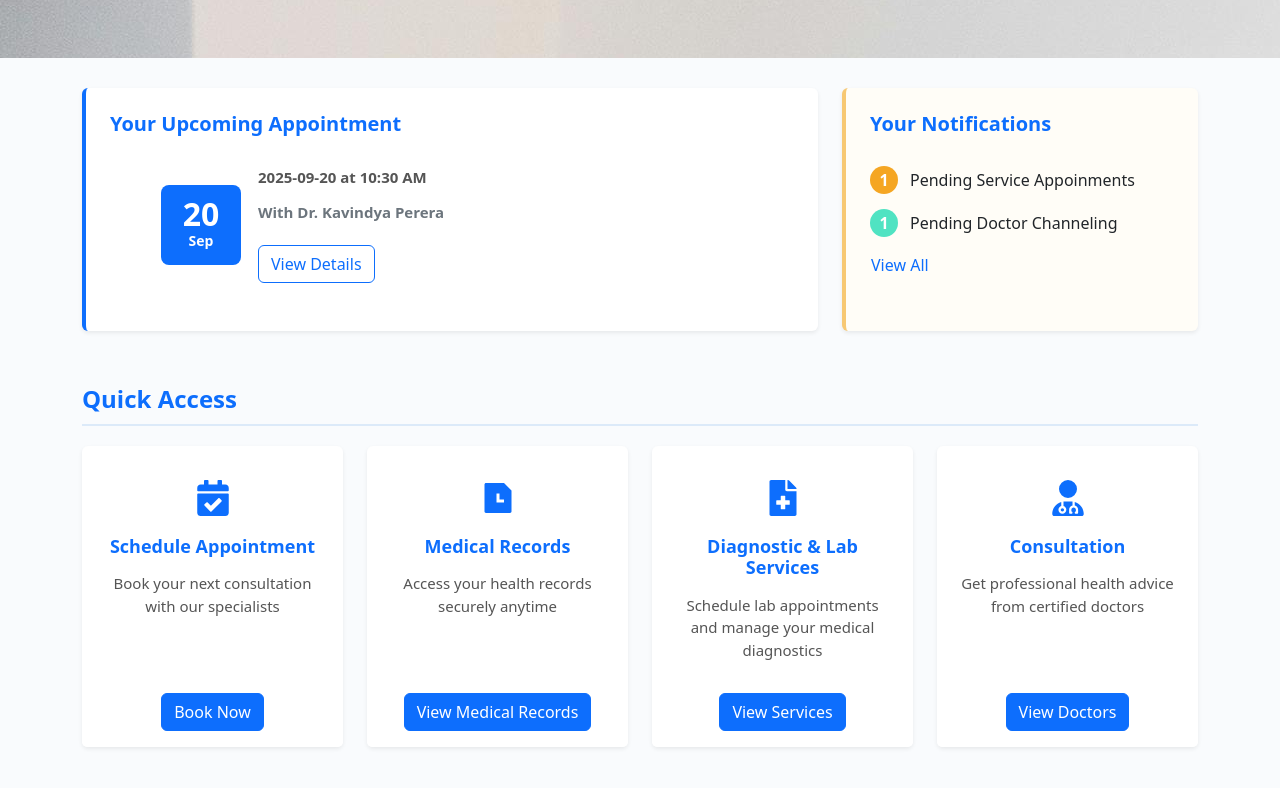
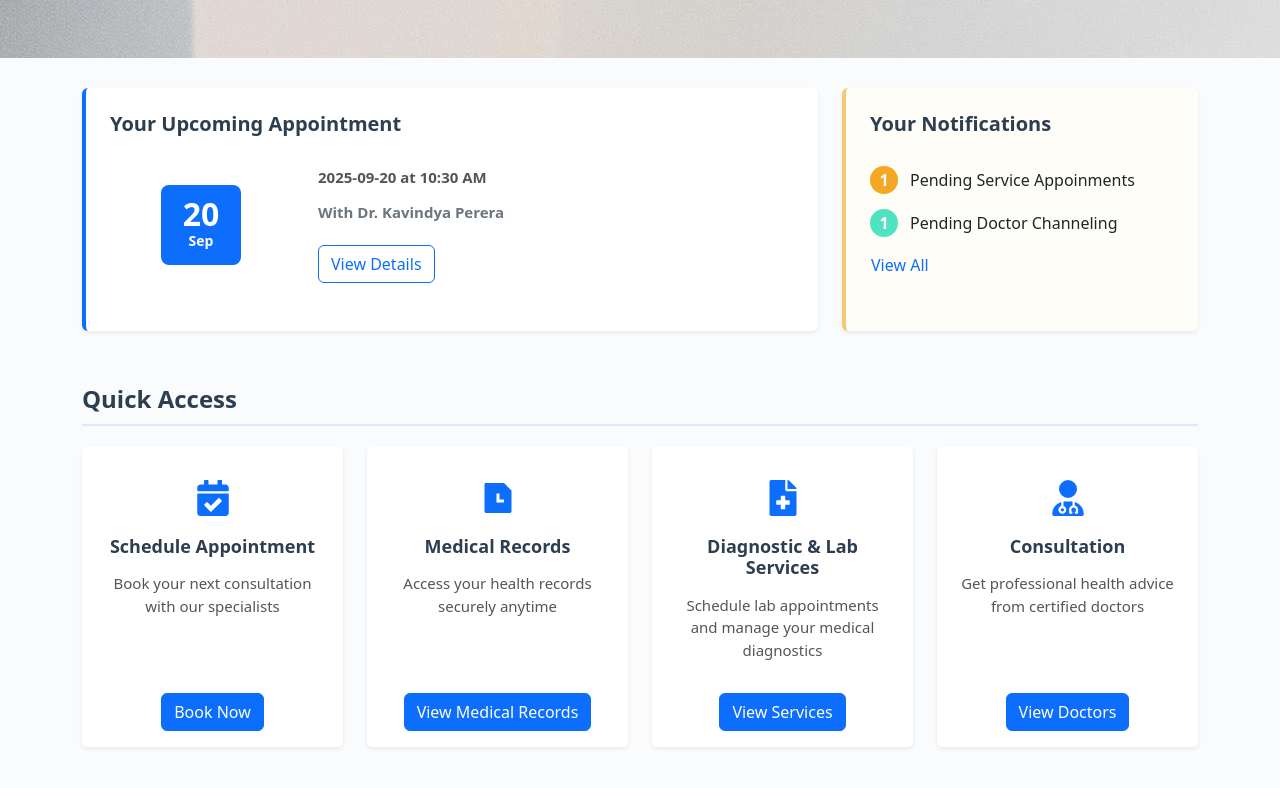
Before and after one commit to kavishka-wilagedara/healthcare-system, a React (Create React App) app in the folder frontend/: page /patient/dashboard in a window 1280 px wide. Shown: the part 432-1220 px from the top of the page. Built offline with nearby package versions, Linux system fonts and the light colour scheme.

Commit message:
style: add colours into patient homepage

```diff
--- a/frontend/src/patient/Homepage.css
+++ b/frontend/src/patient/Homepage.css
@@ -72,7 +72,7 @@
 .section-title {
   font-size: 24px;
   font-weight: 600;
-  color: #0d6efd;
+  color: #2c3e50;
   margin: 30px 0 20px;
   padding-bottom: 10px;
   border-bottom: 2px solid #dceaf9;
@@ -87,7 +87,7 @@
 }
 
 .card-title {
-  color: #0d6efd;
+  color: #2c3e50;
   font-size: 20px;
   font-weight: 600;
   margin-bottom: 30px;
@@ -132,6 +132,10 @@
 .appointment-info {
   flex-grow: 1;
   margin-left: 1px;
+}
+
+.appointment-info .appointment-infor-with-btn {
+  margin-left: 60px;
 }
 
 .appointment-time {
@@ -212,7 +216,7 @@
 .feature-title {
   font-size: 18px;
   font-weight: 600;
-  color: #0d6efd;
+  color: #2c3e50;
   margin-bottom: 12px;
   justify-content: center;
 }
--- a/frontend/src/patient/Homepage.jsx
+++ b/frontend/src/patient/Homepage.jsx
@@ -128,6 +128,7 @@ function Homepage() {
                       </div>
 
                       <div className="appointment-info">
+                        <div className="appointment-infor-with-btn">
                           <p className="appointment-time">
                             {
                               data.pendingDoctorAppoinments[
@@ -154,6 +155,7 @@ function Homepage() {
                           <Button variant="outline-primary" className="mt-0">
                             View Details
                           </Button>
+                        </div>
                       </div>
                     </div>
                   </>
```
Lines whose indentation alone changed are shown as unchanged.
